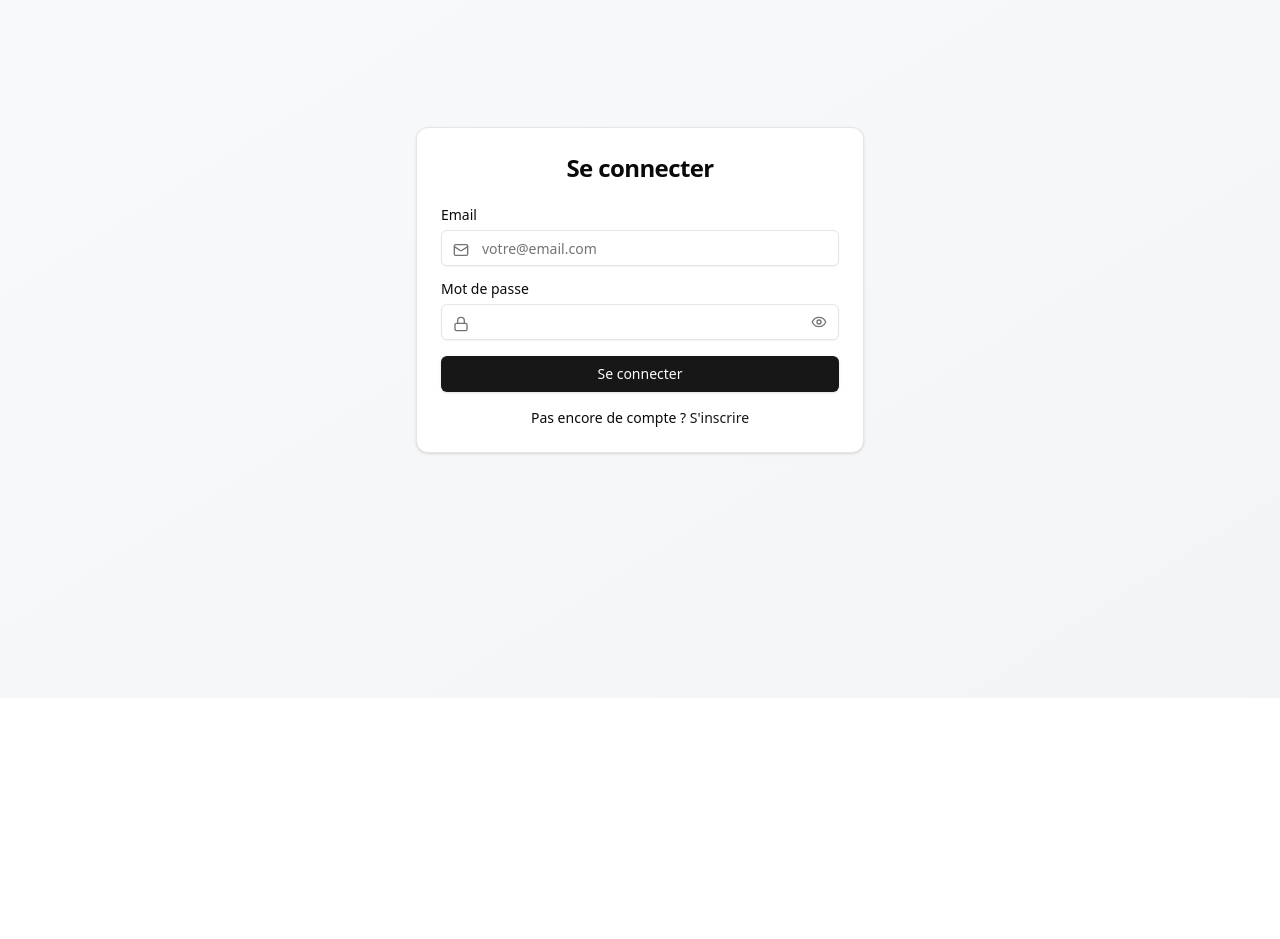
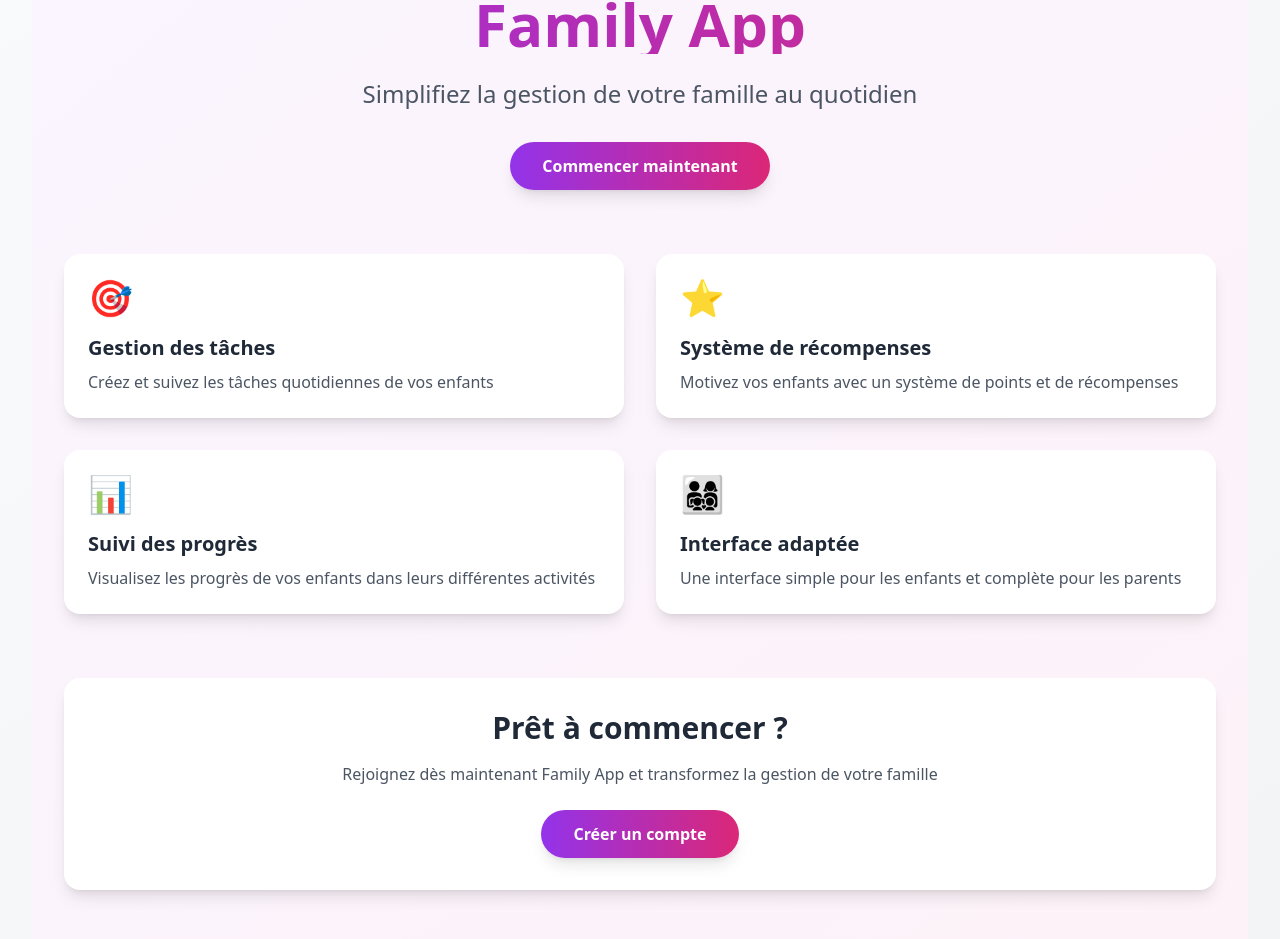
Before and after one commit to moonback/Familly-app, a React (Vite) app: page /presentation in a window 1280 px wide. Before the commit this address led to /auth. Shown: the part 183-1122 px from the top of the page. Before the commit the page ends 881 px from the top, so only its background shows below. Built offline with nearby package versions, Linux system fonts and the light colour scheme.

Commit message:
Ajout d'une nouvelle page de présentation et d'un composant PublicRoute pour gérer l'accès des utilisateurs non connectés. Mise à jour de la page d'accueil pour rediriger les utilisateurs connectés vers le tableau de bord et amélioration de l'interface utilisateur avec des animations.

```diff
--- a/src/App.tsx
+++ b/src/App.tsx
@@ -10,12 +10,22 @@ import DashboardChild from '@/pages/dashboard-child';
 import ChildHome from '@/pages/home';
 import { motion, AnimatePresence } from 'framer-motion';
 import SetParentCodePage from '@/pages/set-parent-code';
+import PresentationPage from '@/pages/presentation';
 
-// Composant de protection des routes
+// Composant de protection des routes pour les utilisateurs connectés
 const ProtectedRoute = ({ children }: { children: React.ReactNode }) => {
   const { user } = useAuth();
   if (!user) {
-    return <Navigate to="/auth" replace />;
+    return <Navigate to="/" replace />;
+  }
+  return <>{children}</>;
+};
+
+// Composant de protection des routes pour les utilisateurs non connectés
+const PublicRoute = ({ children }: { children: React.ReactNode }) => {
+  const { user } = useAuth();
+  if (user) {
+    return <Navigate to="/dashboard/parent" replace />;
   }
   return <>{children}</>;
 };
@@ -60,6 +70,14 @@ function App() {
             <AnimatePresence mode="wait">
               <Routes>
                 <Route path="/" element={<HomePage />} />
+                <Route
+                  path="/presentation"
+                  element={
+                    <PublicRoute>
+                      <PresentationPage />
+                    </PublicRoute>
+                  }
+                />
                 <Route path="/auth" element={<AuthPage />} />
                 <Route
                   path="/set-parent-code"
--- a/src/pages/index.tsx
+++ b/src/pages/index.tsx
@@ -1,32 +1,66 @@
 import { useEffect } from 'react';
 import { useNavigate } from 'react-router-dom';
 import { useAuth } from '@/context/auth-context';
-import { Loader2 } from 'lucide-react';
+import { motion } from 'framer-motion';
 
-export default function HomePage() {
-  const { user, loading } = useAuth();
+const HomePage = () => {
+  const { user } = useAuth();
   const navigate = useNavigate();
 
   useEffect(() => {
-    if (!loading) {
-      if (user) {
-        // Rediriger vers le tableau de bord parent si l'utilisateur est connecté
-        navigate('/dashboard/parent');
-      } else {
-        // Rediriger vers la page d'authentification si non connecté
-        navigate('/auth');
-      }
+    if (user) {
+      navigate('/dashboard/parent');
     }
-  }, [user, loading, navigate]);
+  }, [user, navigate]);
 
-  if (loading) {
-    return (
-      <div className="flex items-center justify-center min-h-screen">
-        <Loader2 className="h-8 w-8 animate-spin" />
-        <p className="ml-2">Chargement...</p>
+  return (
+    <div className="min-h-screen bg-gradient-to-br from-purple-50 to-pink-50">
+      <div className="container mx-auto px-4 py-16">
+        <motion.div
+          initial={{ opacity: 0, y: 20 }}
+          animate={{ opacity: 1, y: 0 }}
+          className="max-w-4xl mx-auto text-center"
+        >
+          <motion.h1
+            initial={{ scale: 0.5 }}
+            animate={{ scale: 1 }}
+            className="text-5xl md:text-6xl font-bold mb-6 bg-gradient-to-r from-purple-600 to-pink-600 bg-clip-text text-transparent"
+          >
+            Bienvenue sur Family App
+          </motion.h1>
+          <motion.p
+            initial={{ opacity: 0 }}
+            animate={{ opacity: 1 }}
+            transition={{ delay: 0.2 }}
+            className="text-xl md:text-2xl text-gray-600 mb-8"
+          >
+            L'application qui simplifie la gestion de votre famille
+          </motion.p>
+          <motion.div
+            initial={{ opacity: 0 }}
+            animate={{ opacity: 1 }}
+            transition={{ delay: 0.4 }}
+            className="space-y-4"
+          >
+            <button
+              onClick={() => navigate('/auth')}
+              className="px-8 py-3 bg-gradient-to-r from-purple-600 to-pink-600 text-white rounded-full font-semibold hover:from-purple-700 hover:to-pink-700 transition-all duration-300 shadow-lg hover:shadow-xl"
+            >
+              Se connecter
+            </button>
+            <div className="mt-4">
+              <button
+                onClick={() => navigate('/presentation')}
+                className="text-purple-600 hover:text-purple-700 font-medium"
+              >
+                En savoir plus →
+              </button>
+            </div>
+          </motion.div>
+        </motion.div>
       </div>
-    );
-  }
+    </div>
+  );
+};
 
-  return null; // La redirection se fait via useEffect
-}
+export default HomePage;
--- /dev/null
+++ b/src/pages/presentation.tsx
@@ -0,0 +1,120 @@
+import { useEffect } from 'react';
+import { useNavigate } from 'react-router-dom';
+import { useAuth } from '@/context/auth-context';
+import { motion } from 'framer-motion';
+
+const PresentationPage = () => {
+  const { user } = useAuth();
+  const navigate = useNavigate();
+
+  useEffect(() => {
+    if (user) {
+      navigate('/dashboard/parent');
+    }
+  }, [user, navigate]);
+
+  const features = [
+    {
+      icon: "🎯",
+      title: "Gestion des tâches",
+      description: "Créez et suivez les tâches quotidiennes de vos enfants"
+    },
+    {
+      icon: "⭐",
+      title: "Système de récompenses",
+      description: "Motivez vos enfants avec un système de points et de récompenses"
+    },
+    {
+      icon: "📊",
+      title: "Suivi des progrès",
+      description: "Visualisez les progrès de vos enfants dans leurs différentes activités"
+    },
+    {
+      icon: "👨‍👩‍👧‍👦",
+      title: "Interface adaptée",
+      description: "Une interface simple pour les enfants et complète pour les parents"
+    }
+  ];
+
+  return (
+    <div className="min-h-screen bg-gradient-to-br from-purple-50 to-pink-50">
+      <div className="container mx-auto px-4 py-16">
+        <motion.div
+          initial={{ opacity: 0, y: 20 }}
+          animate={{ opacity: 1, y: 0 }}
+          className="max-w-6xl mx-auto"
+        >
+          {/* En-tête */}
+          <motion.div
+            initial={{ opacity: 0 }}
+            animate={{ opacity: 1 }}
+            className="text-center mb-16"
+          >
+            <motion.h1
+              initial={{ scale: 0.5 }}
+              animate={{ scale: 1 }}
+              className="text-5xl md:text-6xl font-bold mb-6 bg-gradient-to-r from-purple-600 to-pink-600 bg-clip-text text-transparent"
+            >
+              Family App
+            </motion.h1>
+            <motion.p
+              initial={{ opacity: 0 }}
+              animate={{ opacity: 1 }}
+              transition={{ delay: 0.2 }}
+              className="text-xl md:text-2xl text-gray-600 mb-8"
+            >
+              Simplifiez la gestion de votre famille au quotidien
+            </motion.p>
+            <motion.button
+              initial={{ opacity: 0 }}
+              animate={{ opacity: 1 }}
+              transition={{ delay: 0.4 }}
+              onClick={() => navigate('/auth')}
+              className="px-8 py-3 bg-gradient-to-r from-purple-600 to-pink-600 text-white rounded-full font-semibold hover:from-purple-700 hover:to-pink-700 transition-all duration-300 shadow-lg hover:shadow-xl"
+            >
+              Commencer maintenant
+            </motion.button>
+          </motion.div>
+
+          {/* Fonctionnalités */}
+          <div className="grid md:grid-cols-2 gap-8 mb-16">
+            {features.map((feature, index) => (
+              <motion.div
+                key={feature.title}
+                initial={{ opacity: 0, x: index % 2 === 0 ? -20 : 20 }}
+                animate={{ opacity: 1, x: 0 }}
+                transition={{ delay: 0.2 * index }}
+                className="bg-white p-6 rounded-2xl shadow-lg hover:shadow-xl transition-all duration-300"
+              >
+                <div className="text-4xl mb-4">{feature.icon}</div>
+                <h3 className="text-xl font-semibold mb-2 text-gray-800">{feature.title}</h3>
+                <p className="text-gray-600">{feature.description}</p>
+              </motion.div>
+            ))}
+          </div>
+
+          {/* Appel à l'action */}
+          <motion.div
+            initial={{ opacity: 0, y: 20 }}
+            animate={{ opacity: 1, y: 0 }}
+            transition={{ delay: 0.8 }}
+            className="text-center bg-white p-8 rounded-2xl shadow-lg"
+          >
+            <h2 className="text-3xl font-bold mb-4 text-gray-800">Prêt à commencer ?</h2>
+            <p className="text-gray-600 mb-6">
+              Rejoignez dès maintenant Family App et transformez la gestion de votre famille
+            </p>
+            <button
+              onClick={() => navigate('/auth')}
+              className="px-8 py-3 bg-gradient-to-r from-purple-600 to-pink-600 text-white rounded-full font-semibold hover:from-purple-700 hover:to-pink-700 transition-all duration-300 shadow-lg hover:shadow-xl"
+            >
+              Créer un compte
+            </button>
+          </motion.div>
+        </motion.div>
+      </div>
+    </div>
+  );
+};
+
+export default PresentationPage;
```
